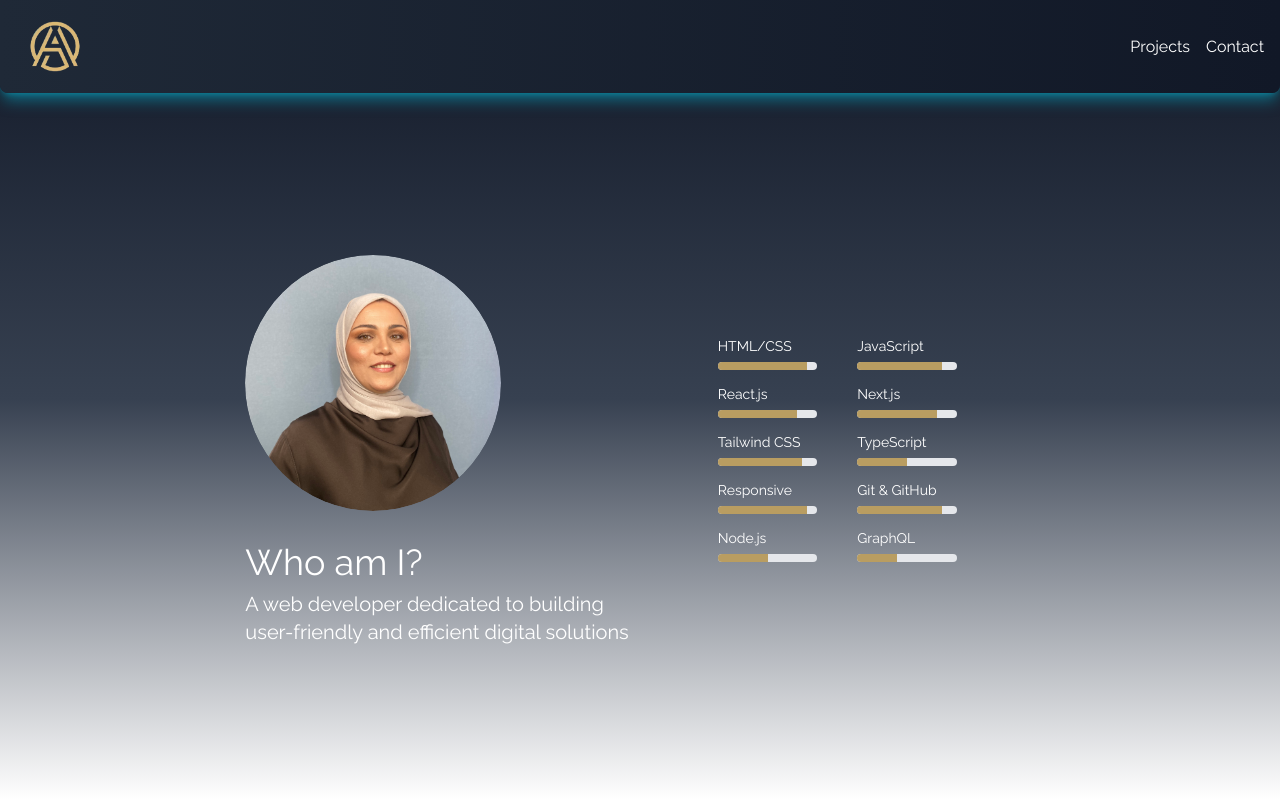
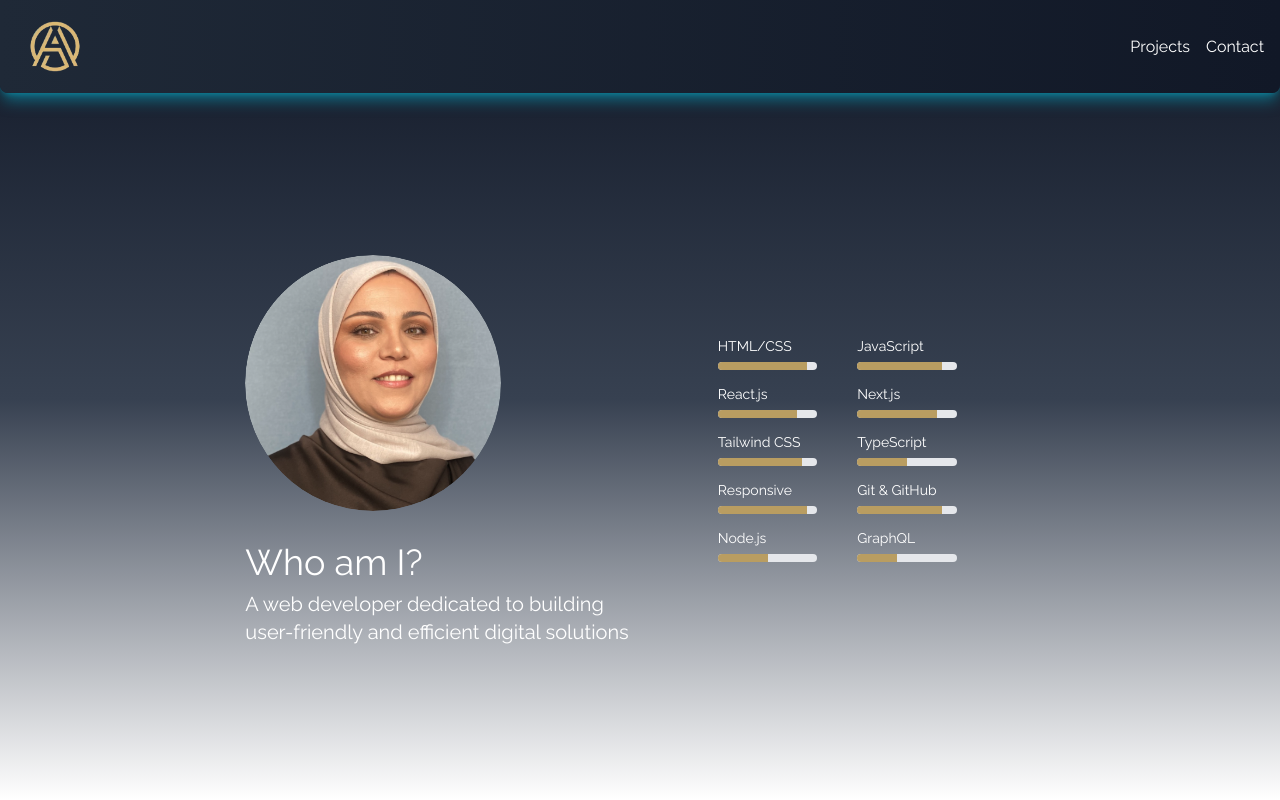
Before and after one commit to osradk/PortFolioMe, a Next.js app: page /home in a window 1280 px wide. Shown: the top 800 px of the page. Built offline with nearby package versions, Linux system fonts and the light colour scheme.

Commit message:
ændret på billede

```diff
--- a/src/app/home/page.tsx
+++ b/src/app/home/page.tsx
@@ -45,7 +45,7 @@ const Home: NextPage = () => {
         <div className=" md:w-1/3 text-center md:text-left animate-fadeInLeft">
           <div className="inline-block overflow-hidden relative w-64 h-64 rounded-full mx-auto md:mx-0">
           <Image
-  src="/billede.jpg"
+  src="/im.jpg"
   alt="Profile Picture of Osra Almousavi"
   layout="fill"
   objectFit="cover"
```
Also changed, not shown: public/im.jpg (added).
